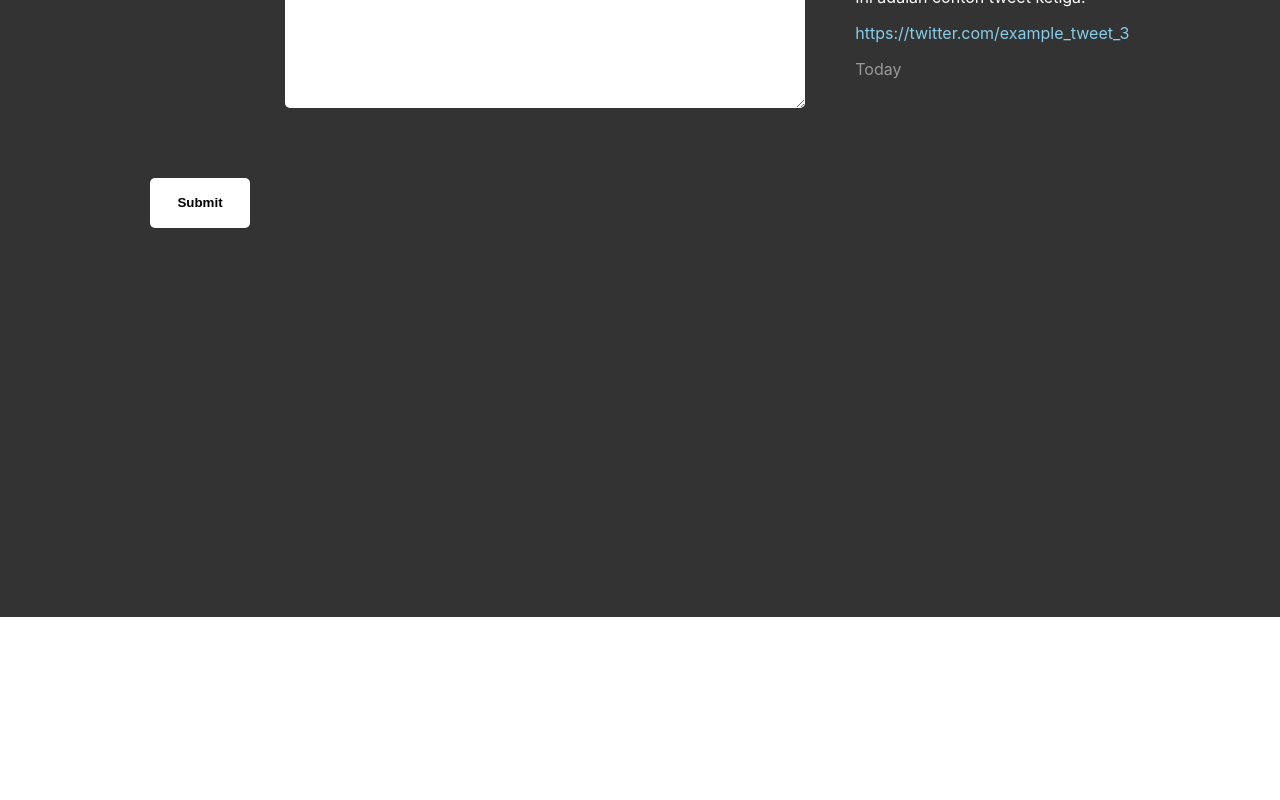
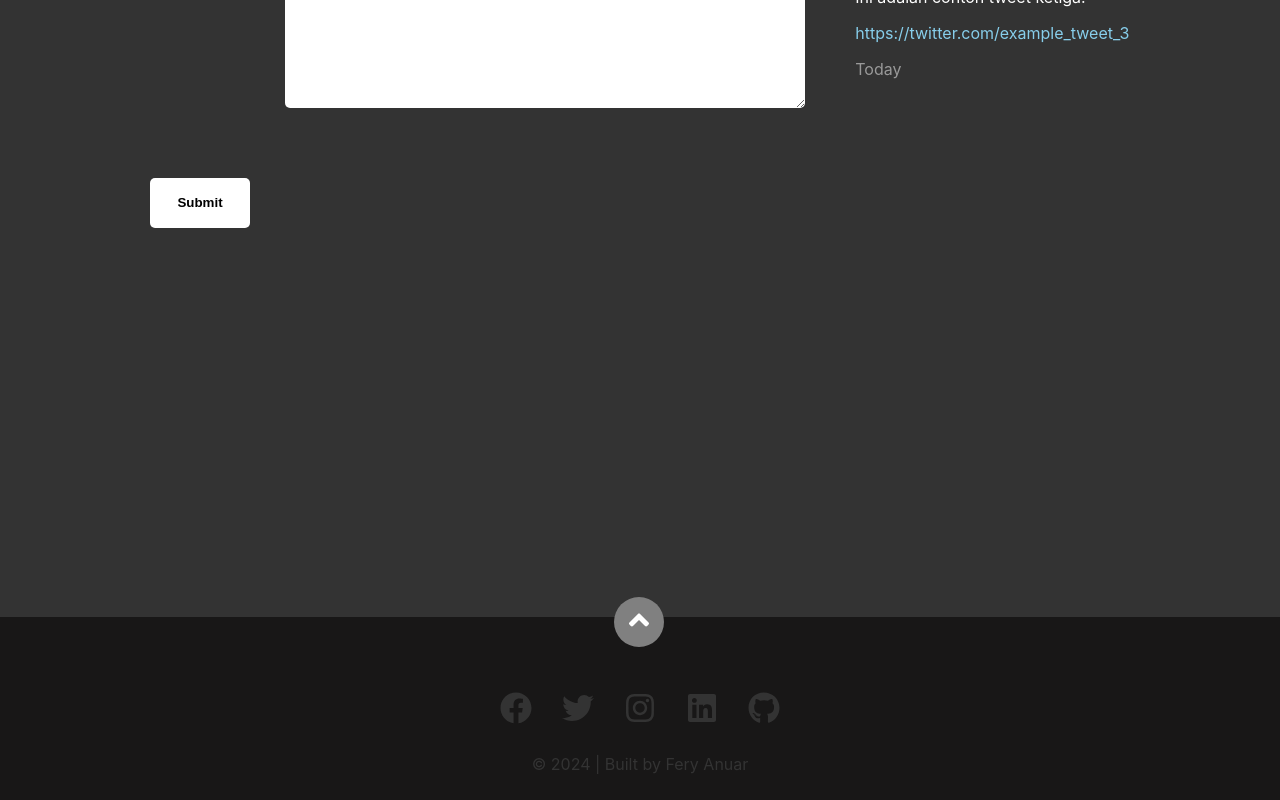
Before and after one commit to feryanuar24/react-porto, a React (Create React App) app: page / in a window 1280 px wide. Shown: the part 4904-5704 px from the top of the page. Before the commit the page ends 5521 px from the top, so only its background shows below. Built offline with nearby package versions, Linux system fonts and the light colour scheme.

Commit message:
feat:footer section

```diff
--- a/public/data.json
+++ b/public/data.json
@@ -87,5 +87,12 @@
       "name": "Node JS",
       "progress": "80%"
     }
-  ]
+  ],
+  "social": {
+    "facebook": "https://www.facebook.com/feryanuar24",
+    "instagram": "https://www.instagram.com/feryanuar24",
+    "twitter": "https://www.twitter.com/feryanuar24",
+    "linkedin": "https://www.linkedin.com/in/fery-anuar",
+    "github": "https://www.github.com/feryanuar24"
+  }
 }
--- a/src/App.css
+++ b/src/App.css
@@ -335,3 +335,55 @@ label span {
   color: #181717;
   font-size: small;
 }
+
+.footer {
+  background-color: #181717;
+  color: #333333;
+  padding: 75px 500px 10px 500px;
+  position: relative;
+}
+
+.logos {
+  display: flex;
+  justify-content: space-between;
+}
+
+.logos a {
+  color: #333333;
+}
+
+.logo {
+  font-size: xx-large;
+}
+
+.logo:hover {
+  color: #ffd700;
+  cursor: pointer;
+}
+
+.by {
+  padding-top: 10px;
+  text-align: center;
+}
+
+.up-container {
+  position: absolute;
+  top: -20px;
+  left: 48%;
+  background-color: gray;
+  border-radius: 50%;
+  width: 50px;
+  height: 50px;
+  display: flex;
+  justify-content: center;
+  align-items: center;
+}
+
+.up-container:hover {
+  background-color: #ffd700;
+  cursor: pointer;
+}
+
+.up {
+  font-size: xx-large;
+}
--- a/src/App.js
+++ b/src/App.js
@@ -4,6 +4,7 @@ import About from "./Components/About";
 import Form from "./Components/Form";
 import Resume from "./Components/Resume";
 import Works from "./Components/Works";
+import Footer from "./Components/Footer";
 
 function App() {
   return (
@@ -13,6 +14,7 @@ function App() {
       <Resume />
       <Works />
       <Form />
+      <Footer />
     </div>
   );
 }
--- /dev/null
+++ b/src/Components/Footer.jsx
@@ -0,0 +1,49 @@
+import React, { useEffect, useState } from "react";
+import { FaFacebook } from "react-icons/fa";
+import { FaTwitter } from "react-icons/fa";
+import { FaInstagram } from "react-icons/fa";
+import { FaLinkedin } from "react-icons/fa";
+import { FaGithub } from "react-icons/fa";
+import { FaAngleUp } from "react-icons/fa";
+
+const Footer = () => {
+  const [data, setData] = useState([]);
+
+  useEffect(() => {
+    fetch("./data.json")
+      .then((response) => response.json())
+      .then((data) => setData(data));
+  }, []);
+
+  return (
+    <footer id="footer" className="footer">
+      <div className="up-container">
+        <a href="#home">
+          <FaAngleUp className="up" />
+        </a>
+      </div>
+      <div className="logos">
+        <a href={data.social && data.social.facebook}>
+          <FaFacebook className="logo" />
+        </a>
+        <a href={data.social && data.social.twitter}>
+          <FaTwitter className="logo" />
+        </a>
+        <a href={data.social && data.social.instagram}>
+          <FaInstagram className="logo" />
+        </a>
+        <a href={data.social && data.social.linkedin}>
+          <FaLinkedin className="logo" />
+        </a>
+        <a href={data.social && data.social.github}>
+          <FaGithub className="logo" />
+        </a>
+      </div>
+      <div className="by">
+        <p>&copy; 2024 | Built by Fery Anuar</p>
+      </div>
+    </footer>
+  );
+};
+
+export default Footer;
```
